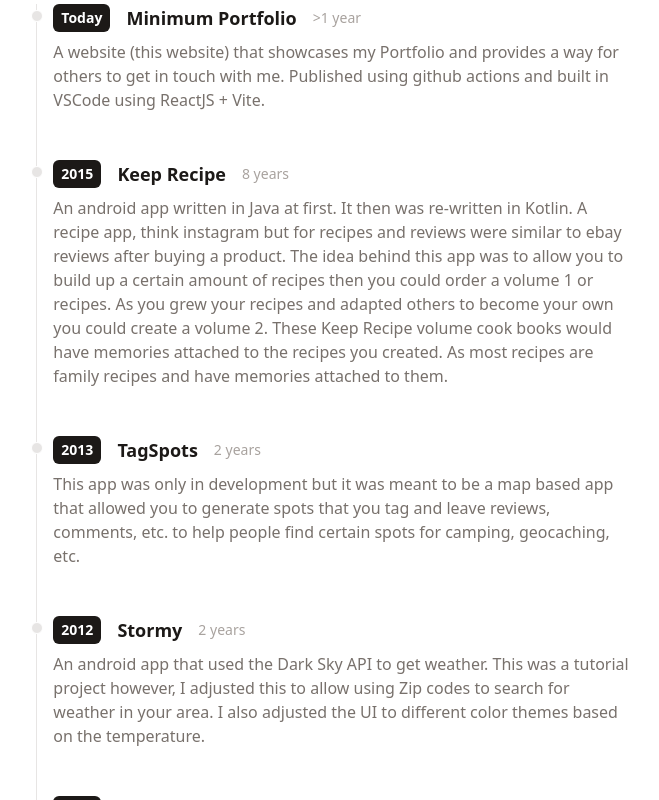
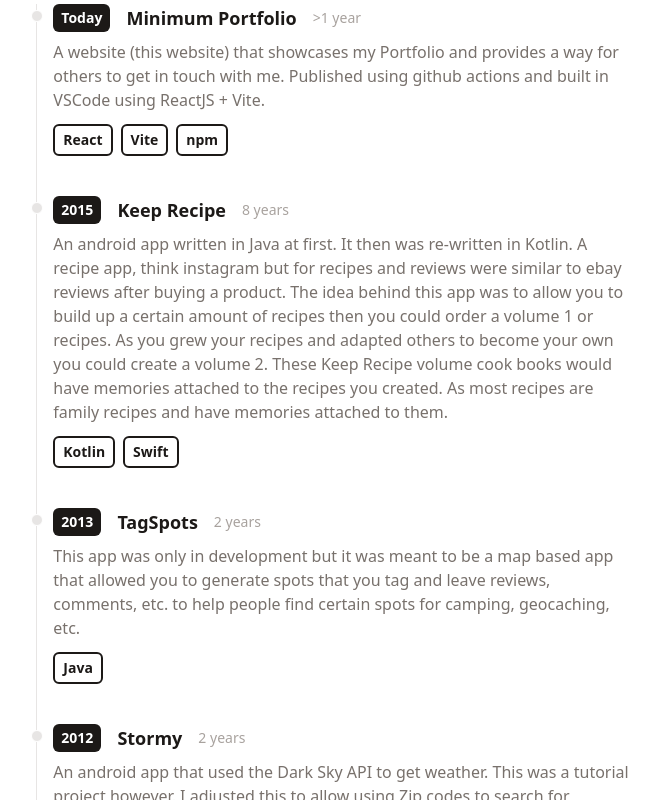
Before and after one commit to wesleyfranks/portfolio, a React (Vite) app: page / in a window 1280 px wide. Shown: the part 960-1760 px from the top of the page, without its empty margins (305-964 px from the left). Built offline with nearby package versions, Linux system fonts and the light colour scheme.

Commit message:
Updated the timeline items to have a stack as well. Adjusted mt-3 to allow for the difference in placement.

```diff
--- a/src/components/Timeline.jsx
+++ b/src/components/Timeline.jsx
@@ -13,6 +13,7 @@ function Timeline() {
             year={item.year}
             title={item.title}
             duration={item.duration}
+            stack={item.stack}
             details={item.details}
           />
         ))}
--- a/src/components/TimelineItem.jsx
+++ b/src/components/TimelineItem.jsx
@@ -1,6 +1,6 @@
 import React from 'react';
 
-function TimelineItem({ year, title, duration, details }) {
+function TimelineItem({ year, title, duration, stack, details }) {
   return (
     <ol className="flex flex-col md:flex-row relative border-l border-stone-200 dark:border-stone-700">
       <li className="mb-10 ml-4">
@@ -16,8 +16,23 @@ function TimelineItem({ year, title, duration, details }) {
             {duration}
           </div>
         </p>
+
         <p className="my-2 text-base font-normal text-stone-500 dark:text-stone-400">
           {details}
+        </p>
+        <p
+          className="mt-3 flex flex-wrap gap-2 flex-row
+            items-center justify-start text-xs md:text-sm dark:text-white"
+        >
+          {stack.map((item) => (
+            <span
+              className="inline-block px-2 py-1
+            font-semibold border-2 border-stone-900
+            dark:border-white rounded-md"
+            >
+              {item}
+            </span>
+          ))}
         </p>
       </li>
     </ol>
--- a/src/data/timeline.jsx
+++ b/src/data/timeline.jsx
@@ -3,6 +3,7 @@ export default [
     year: 'Today',
     title: 'Minimum Portfolio',
     duration: '>1 year',
+    stack: ['React', 'Vite', 'npm'],
     details:
       'A website (this website) that showcases my Portfolio and provides a way for others to get in touch with me. Published using github actions and built in VSCode using ReactJS + Vite.',
   },
@@ -10,6 +11,7 @@ export default [
     year: '2015',
     title: 'Keep Recipe',
     duration: '8 years',
+    stack: ['Kotlin', 'Swift'],
     details:
       'An android app written in Java at first. It then was re-written in Kotlin. A recipe app, think instagram but for recipes and reviews were similar to ebay reviews after buying a product. The idea behind this app was to allow you to build up a certain amount of recipes then you could order a volume 1 or recipes. As you grew your recipes and adapted others to become your own you could create a volume 2. These Keep Recipe volume cook books would have memories attached to the recipes you created. As most recipes are family recipes and have memories attached to them.',
   },
@@ -17,6 +19,7 @@ export default [
     year: '2013',
     title: 'TagSpots',
     duration: '2 years',
+    stack: ['Java'],
     details:
       'This app was only in development but it was meant to be a map based app that allowed you to generate spots that you tag and leave reviews, comments, etc. to help people find certain spots for camping, geocaching, etc.',
   },
@@ -24,6 +27,7 @@ export default [
     year: '2012',
     title: 'Stormy',
     duration: '2 years',
+    stack: ['Java'],
     details:
       'An android app that used the Dark Sky API to get weather. This was a tutorial project however, I adjusted this to allow using Zip codes to search for weather in your area. I also adjusted the UI to different color themes based on the temperature.',
   },
@@ -31,6 +35,7 @@ export default [
     year: '2011',
     title: 'Meglio',
     duration: '1 years',
+    stack: ['Java'],
     details:
       'This was my very first android app and my first dev project of anykind. It was a simple app that helped people identify their personal IT needs. If it had electricity running through it. I had a visual aid to assit with identifying it.',
   },
```
